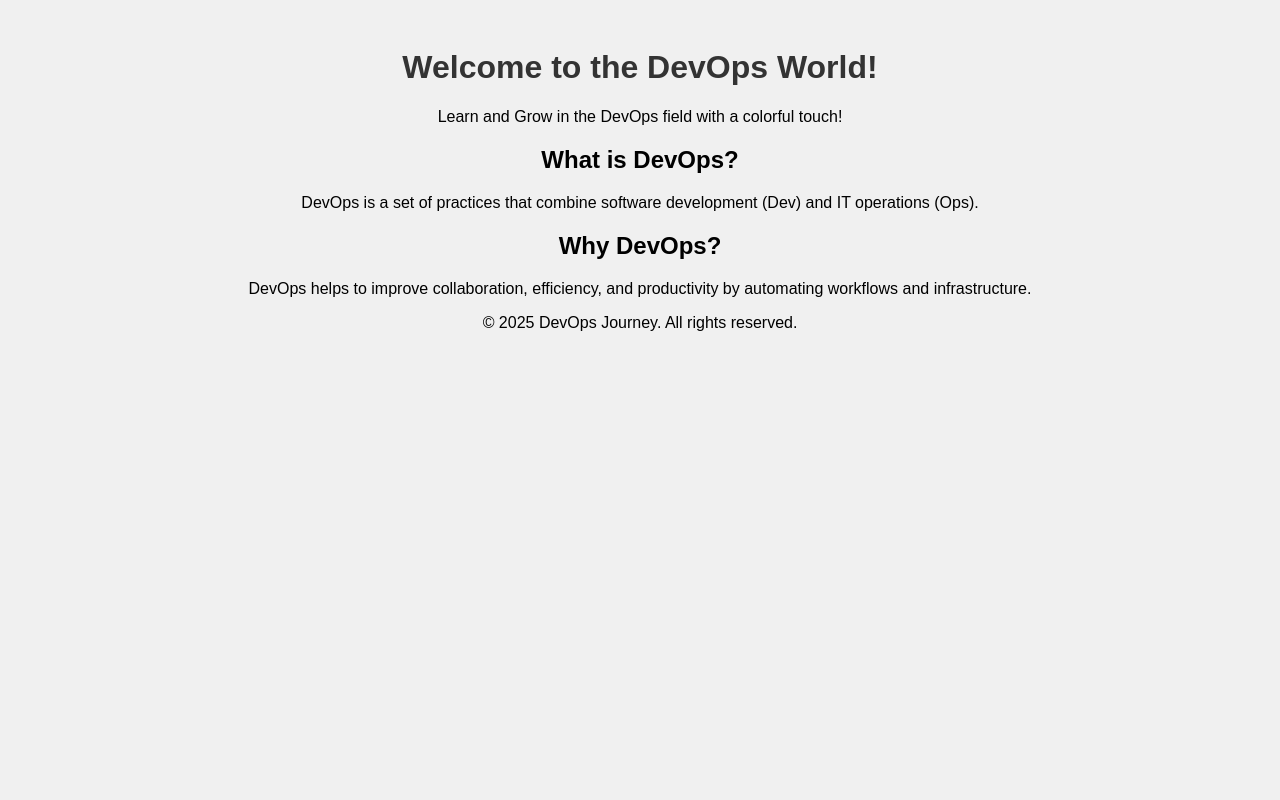
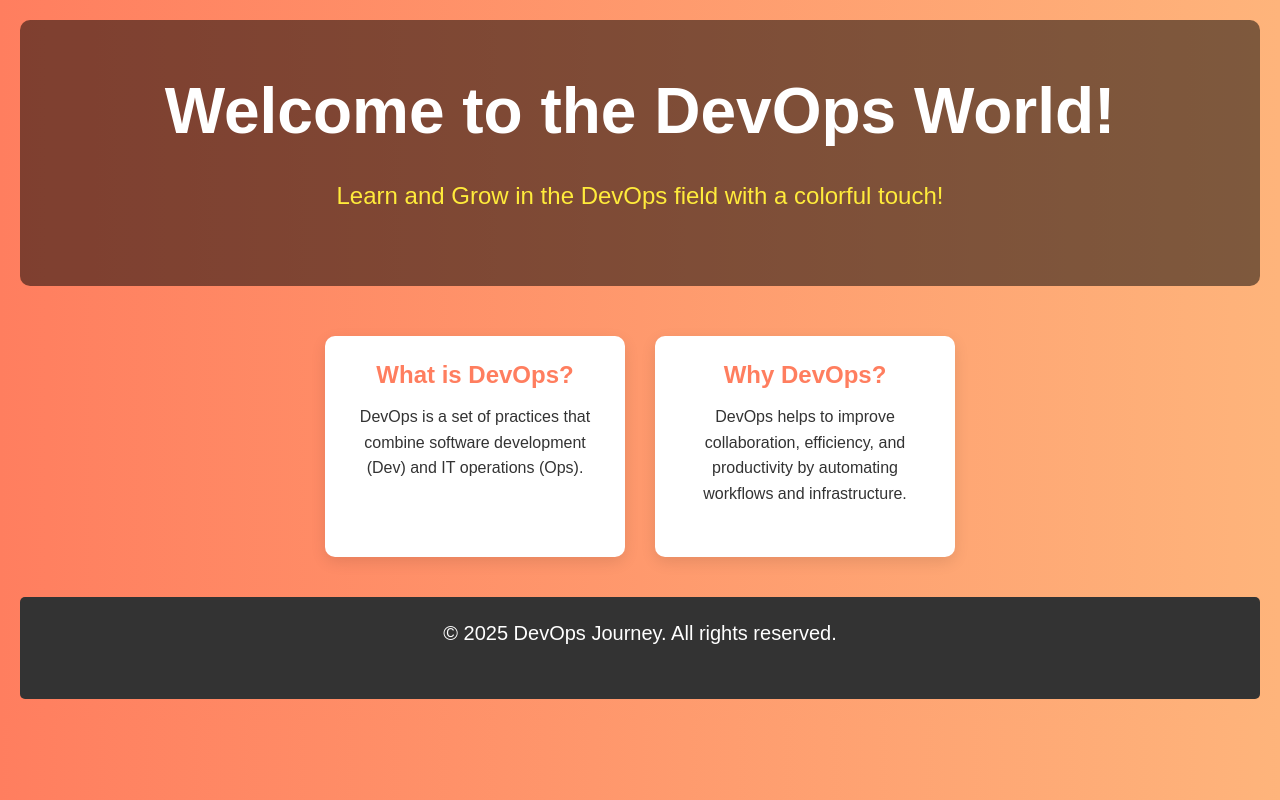
Before and after one commit to sadman-tanim/devops-deploy-task, a plain HTML site: page index.html in a window 1280 px wide. Drawn offline with Linux system fonts and the light colour scheme.

Commit message:
Update style.css

```diff
--- a/style.css
+++ b/style.css
@@ -1,10 +1,92 @@
-body {
-    font-family: Arial, sans-serif;
-    background-color: #f0f0f0;
+/* Global Styles */
+* {
+    margin: 0;
+    padding: 0;
+    box-sizing: border-box;
+  }
+
+  body {
+    font-family: 'Arial', sans-serif;
+    line-height: 1.6;
+    background: linear-gradient(to right, #ff7e5f, #feb47b);
+    color: #fff;
+    padding: 20px;
     text-align: center;
+  }
+
+  h1 {
+    color: #ffffff;
+    font-size: 3rem;
+    margin-bottom: 20px;
+  }
+
+  p {
+    font-size: 1.25rem;
+    margin-bottom: 30px;
+  }
+
+  footer {
+    margin-top: 40px;
+    font-size: 1rem;
+    background-color: #333;
     padding: 20px;
-}
+    border-radius: 5px;
+  }
 
-h1 {
+  /* Header Styles */
+  header {
+    background: rgba(0, 0, 0, 0.5);
+    padding: 40px;
+    border-radius: 10px;
+    margin-bottom: 50px;
+  }
+
+  header h1 {
+    font-size: 4rem;
+    margin-bottom: 15px;
+  }
+
+  header p {
+    font-size: 1.5rem;
+    color: #ffeb3b;
+  }
+
+  /* Content Section */
+  .content {
+    display: flex;
+    justify-content: center;
+    gap: 30px;
+    margin-top: 50px;
+  }
+
+  .card {
+    background-color: #fff;
     color: #333;
-}
+    padding: 20px;
+    width: 300px;
+    border-radius: 10px;
+    box-shadow: 0 5px 15px rgba(0, 0, 0, 0.1);
+    transition: transform 0.3s ease, box-shadow 0.3s ease;
+  }
+
+  .card:hover {
+    transform: translateY(-10px);
+    box-shadow: 0 10px 20px rgba(0, 0, 0, 0.2);
+  }
+
+  .card h2 {
+    color: #ff7e5f;
+    margin-bottom: 10px;
+  }
+
+  .card p {
+    font-size: 1rem;
+  }
+
+  /* Responsive Styles */
+  @media screen and (max-width: 768px) {
+    .content {
+      flex-direction: column;
+      align-items: center;
+    }
+  }
```
